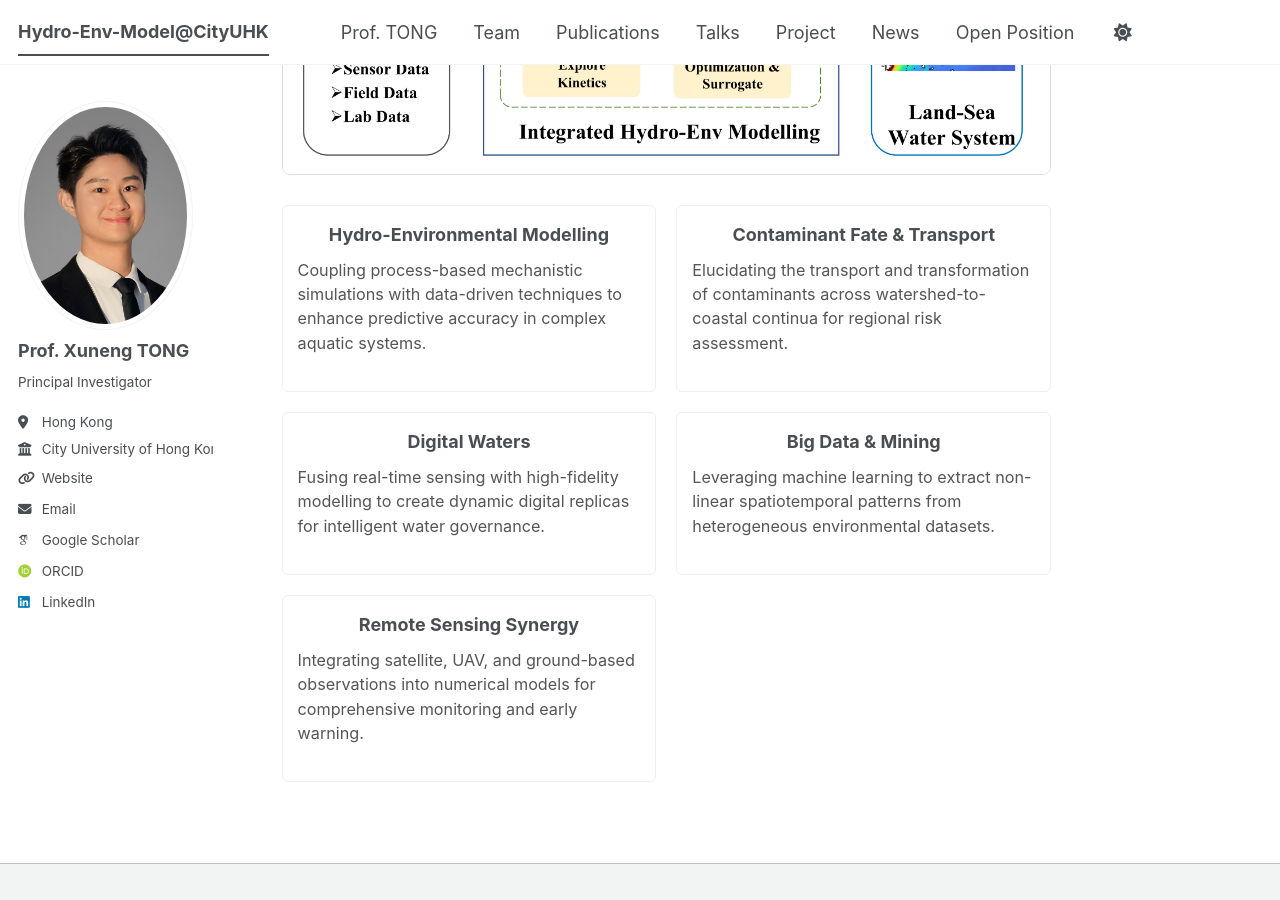
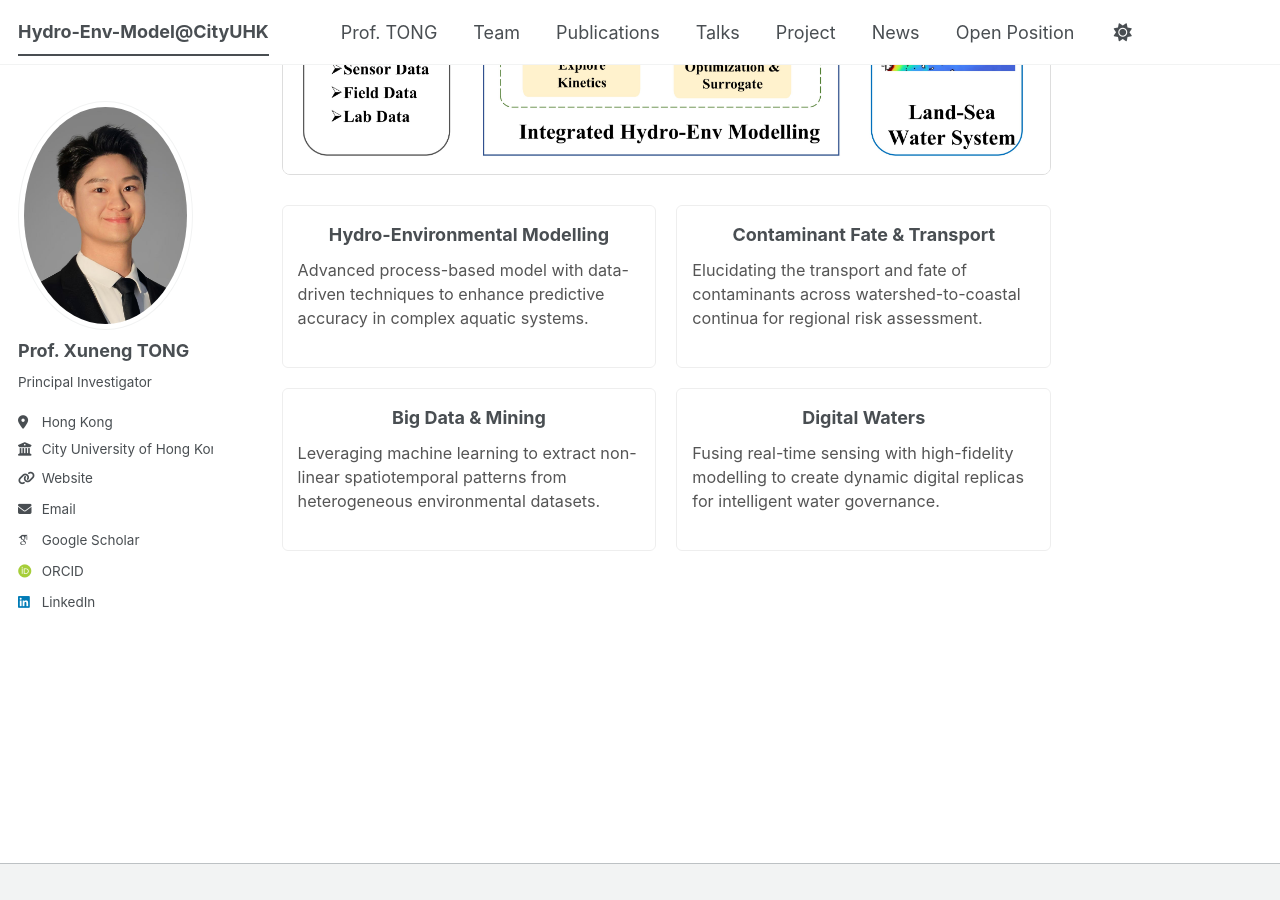
Before and after one commit to TongXuneng/TongXuneng.github.io, a Jekyll site: the page built from _pages/about.md, in a window 1280 px wide and 900 px high, scrolled down 624 px. Built offline with Jekyll 4.4.1, drawn with Linux system fonts in a browser that asks for light colours; some web fonts are replaced; a script bundle is joined from its source files by our own code; library files that are not in the unit come from our copies.

Commit message:
Update about.md

```diff
--- a/_pages/about.md
+++ b/_pages/about.md
@@ -23,27 +23,24 @@ redirect_from:
   <!-- 每个卡片采用左对齐 -->
   <div style="border: 1px solid #eee; padding: 15px; border-radius: 6px;">
     <div style="text-align: center; font-weight: bold; margin-bottom: 10px;">Hydro-Environmental Modelling</div>
-    <p style="font-size: 0.9em; color: #555; text-align: left; line-height: 1.5;">Coupling process-based mechanistic simulations with data-driven techniques to enhance predictive accuracy in complex aquatic systems.</p>
+    <p style="font-size: 0.9em; color: #555; text-align: left; line-height: 1.5;">Advanced process-based model with data-driven techniques to enhance predictive accuracy in complex aquatic systems.</p>
   </div>
 
   <div style="border: 1px solid #eee; padding: 15px; border-radius: 6px;">
     <div style="text-align: center; font-weight: bold; margin-bottom: 10px;">Contaminant Fate & Transport</div>
-    <p style="font-size: 0.9em; color: #555; text-align: left; line-height: 1.5;">Elucidating the transport and transformation of contaminants across watershed-to-coastal continua for regional risk assessment.</p>
+    <p style="font-size: 0.9em; color: #555; text-align: left; line-height: 1.5;">Elucidating the transport and fate of contaminants across watershed-to-coastal continua for regional risk assessment.</p>
   </div>
 
-  <div style="border: 1px solid #eee; padding: 15px; border-radius: 6px;">
-    <div style="text-align: center; font-weight: bold; margin-bottom: 10px;">Digital Waters</div>
-    <p style="font-size: 0.9em; color: #555; text-align: left; line-height: 1.5;">Fusing real-time sensing with high-fidelity modelling to create dynamic digital replicas for intelligent water governance.</p>
-  </div>
 
   <div style="border: 1px solid #eee; padding: 15px; border-radius: 6px;">
     <div style="text-align: center; font-weight: bold; margin-bottom: 10px;">Big Data & Mining</div>
     <p style="font-size: 0.9em; color: #555; text-align: left; line-height: 1.5;">Leveraging machine learning to extract non-linear spatiotemporal patterns from heterogeneous environmental datasets.</p>
   </div>
 
-  <div style="border: 1px solid #eee; padding: 15px; border-radius: 6px;">
-    <div style="text-align: center; font-weight: bold; margin-bottom: 10px;">Remote Sensing Synergy</div>
-    <p style="font-size: 0.9em; color: #555; text-align: left; line-height: 1.5;">Integrating satellite, UAV, and ground-based observations into numerical models for comprehensive monitoring and early warning.</p>
+    <div style="border: 1px solid #eee; padding: 15px; border-radius: 6px;">
+    <div style="text-align: center; font-weight: bold; margin-bottom: 10px;">Digital Waters</div>
+    <p style="font-size: 0.9em; color: #555; text-align: left; line-height: 1.5;">Fusing real-time sensing with high-fidelity modelling to create dynamic digital replicas for intelligent water governance.</p>
   </div>
 
+
 </div>
```
